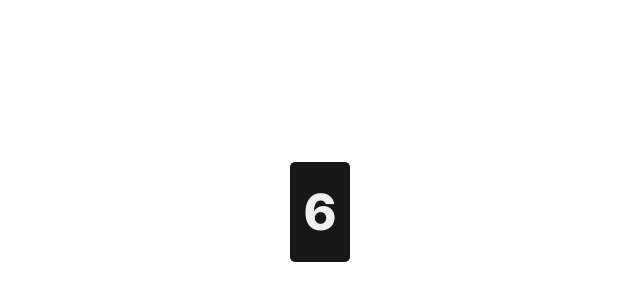
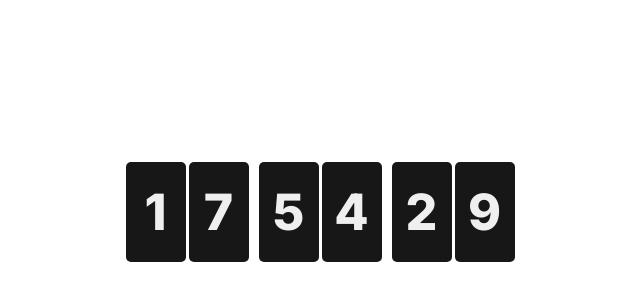
Before and after one commit to GeraldVeeneman/flip-clock-animation-tutorial, a website: page index.html in a window 1280 px wide. Shown: the part 188-488 px from the top of the page, without its empty margins (320-960 px from the left). Drawn offline with Linux system fonts and the light colour scheme.

Commit message:
Flip clock completed

```diff
--- a/index.html
+++ b/index.html
@@ -15,15 +15,75 @@
 <body>
     <div class="flip-clock">
       <!-- TODO hours -->
+      <div class="hours">
+        <!-- Hours first -->
+        <div class="flip hours-first">
+          <input type="hidden" />
+          <div class="flip-display">
+            <div class="flip-display-top">5</div>
+            <div class="flip-display-bottom">5</div>
+          </div>
+          <div class="flipper">
+            <div class="flipper-top">5</div>
+            <div class="flipper-bottom">5</div>
+          </div>
+        </div>
+        <!-- Hours last -->
+        <div class="flip hours-last">
+          <input type="hidden" />
+          <div class="flip-display">
+            <div class="flip-display-top">5</div>
+            <div class="flip-display-bottom">5</div>
+          </div>
+          <div class="flipper">
+            <div class="flipper-top">5</div>
+            <div class="flipper-bottom">5</div>
+          </div>
+        </div>
+      </div>
       <!-- TODO minutes -->
-      <!-- TODO seconds -->
-
+      <div class="minutes">
+        <!-- Minutes first -->
+        <div class="flip minutes-first">
+          <input type="hidden" />
+          <div class="flip-display">
+            <div class="flip-display-top">5</div>
+            <div class="flip-display-bottom">5</div>
+          </div>
+          <div class="flipper">
+            <div class="flipper-top">5</div>
+            <div class="flipper-bottom">5</div>
+          </div>
+        </div>
+        <!-- Minutes last -->
+        <div class="flip minutes-last">
+          <input type="hidden" />
+          <div class="flip-display">
+            <div class="flip-display-top">5</div>
+            <div class="flip-display-bottom">5</div>
+          </div>
+          <div class="flipper">
+            <div class="flipper-top">5</div>
+            <div class="flipper-bottom">5</div>
+          </div>
+        </div>
+      </div>
       <div class="seconds">
-        <!-- Seconds first and last digits -->
+        <!-- Seconds first -->
+        <div class="flip seconds-first">
+          <input type="hidden" />
+          <div class="flip-display">
+            <div class="flip-display-top">5</div>
+            <div class="flip-display-bottom">5</div>
+          </div>
+          <div class="flipper">
+            <div class="flipper-top">5</div>
+            <div class="flipper-bottom">5</div>
+          </div>
+        </div>
+        <!-- Seconds last -->
         <div class="flip seconds-last">
-          <!-- * for the seconds last digit-->
           <input type="hidden" />
-          <!-- for tracking the value changes -->
           <div class="flip-display">
             <div class="flip-display-top">5</div>
             <div class="flip-display-bottom">5</div>
--- a/js/script.js
+++ b/js/script.js
@@ -27,20 +27,31 @@ $(document).ready(function () {
 
   $(".flip-clock").each(function (_, flipClock) {
 
-    // Let's create the handles for the seconds-last
+    // Let's create the handles for the last and first digits of the seconds, minutes and hours
     const secondsLast = createHandles($(flipClock).find(".seconds-last"));
+    const secondsFirst = createHandles($(flipClock).find(".seconds-first"));
+    const minutesLast = createHandles($(flipClock).find(".minutes-last"));
+    const minutesFirst = createHandles($(flipClock).find(".minutes-first"));
+    const hoursLast = createHandles($(flipClock).find(".hours-last"));
+    const hoursFirst = createHandles($(flipClock).find(".hours-first"));
+
     const initialTime = generateTimeInfo();
     setInitialValues(secondsLast, initialTime.seconds.lastDigit);
-
+    setInitialValues(secondsFirst, initialTime.seconds.firstDigit);
+    setInitialValues(minutesLast, initialTime.minutes.lastDigit);
+    setInitialValues(minutesFirst, initialTime.minutes.firstDigit);
+    setInitialValues(hoursLast, initialTime.hours.lastDigit);
+    setInitialValues(hoursFirst, initialTime.hours.firstDigit);
     // TODO Here we need to run the setInterval function
-   clock=setInterval(() => {
+   setInterval(() => {
       const time = generateTimeInfo();
       // TODO -> Now we need to call the flipDigit function
       flipDigit(secondsLast, time.seconds.lastDigit);
-
-      if (time.seconds.lastDigit == 6) {
-        clearInterval(clock);
-      }
+      flipDigit(secondsFirst, time.seconds.firstDigit);
+      flipDigit(minutesLast, time.minutes.lastDigit);
+      flipDigit(minutesFirst, time.minutes.firstDigit);
+      flipDigit(hoursLast, time.hours.lastDigit);
+      flipDigit(hoursFirst, time.hours.firstDigit);
     }, 1000);
 
   });
--- a/sass/style.scss
+++ b/sass/style.scss
@@ -36,6 +36,16 @@ body {
     align-items: center;
     height: 100vh;
 }
+
+.flip-clock {
+    display: flex;
+
+    .hours, .minutes, .seconds {
+        display: inline-flex;
+        margin: 0 0.5rem;
+        column-gap: 0.3rem;
+    }
+
 
 .flip {
     height: var(--flip-height);
@@ -152,6 +162,7 @@ body {
 
     }
 }
+}
 
 @keyframes flipperTopAnimation {
     0% {
```
Also changed, not shown: css/style.css, 1 other file.
